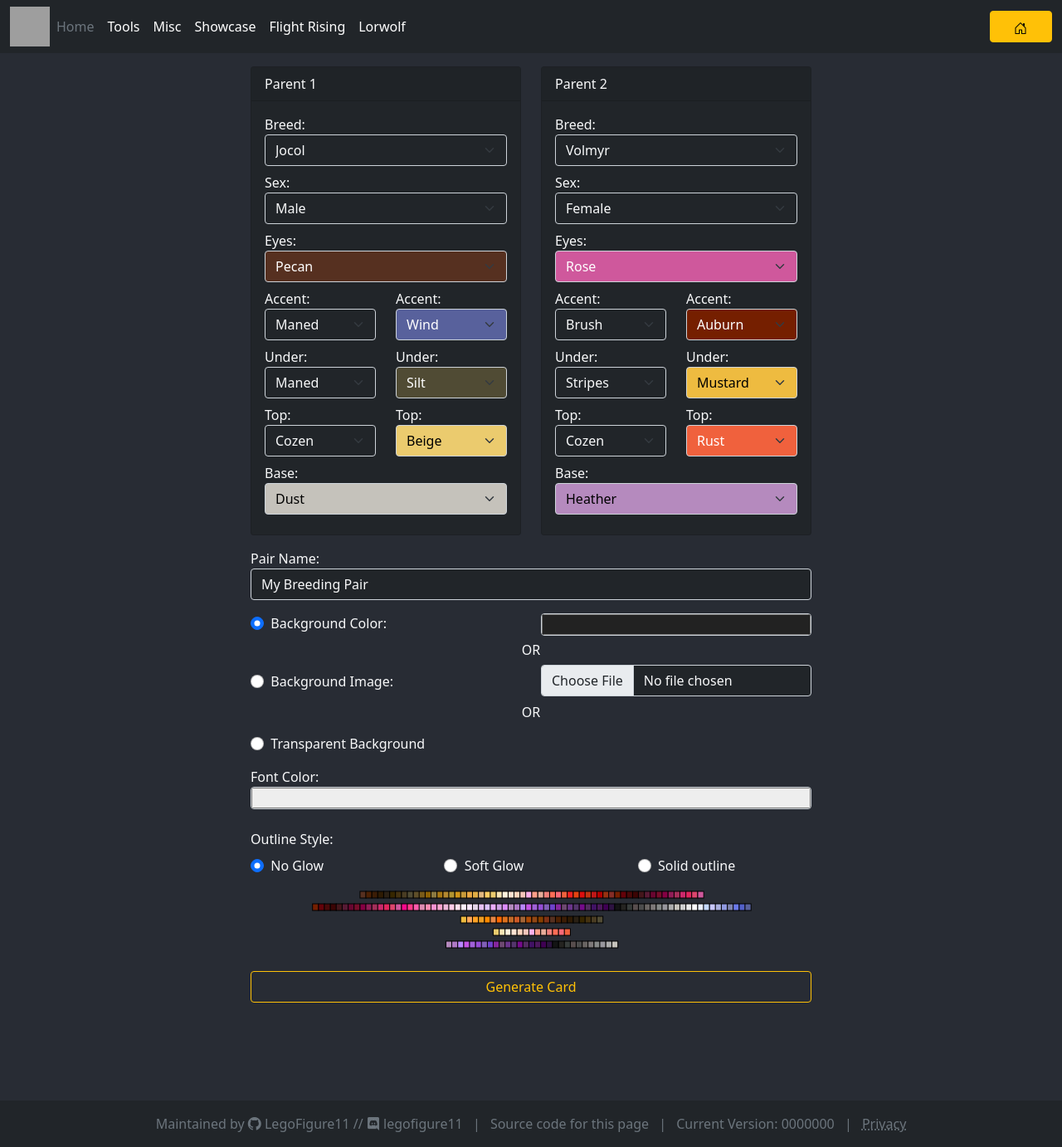
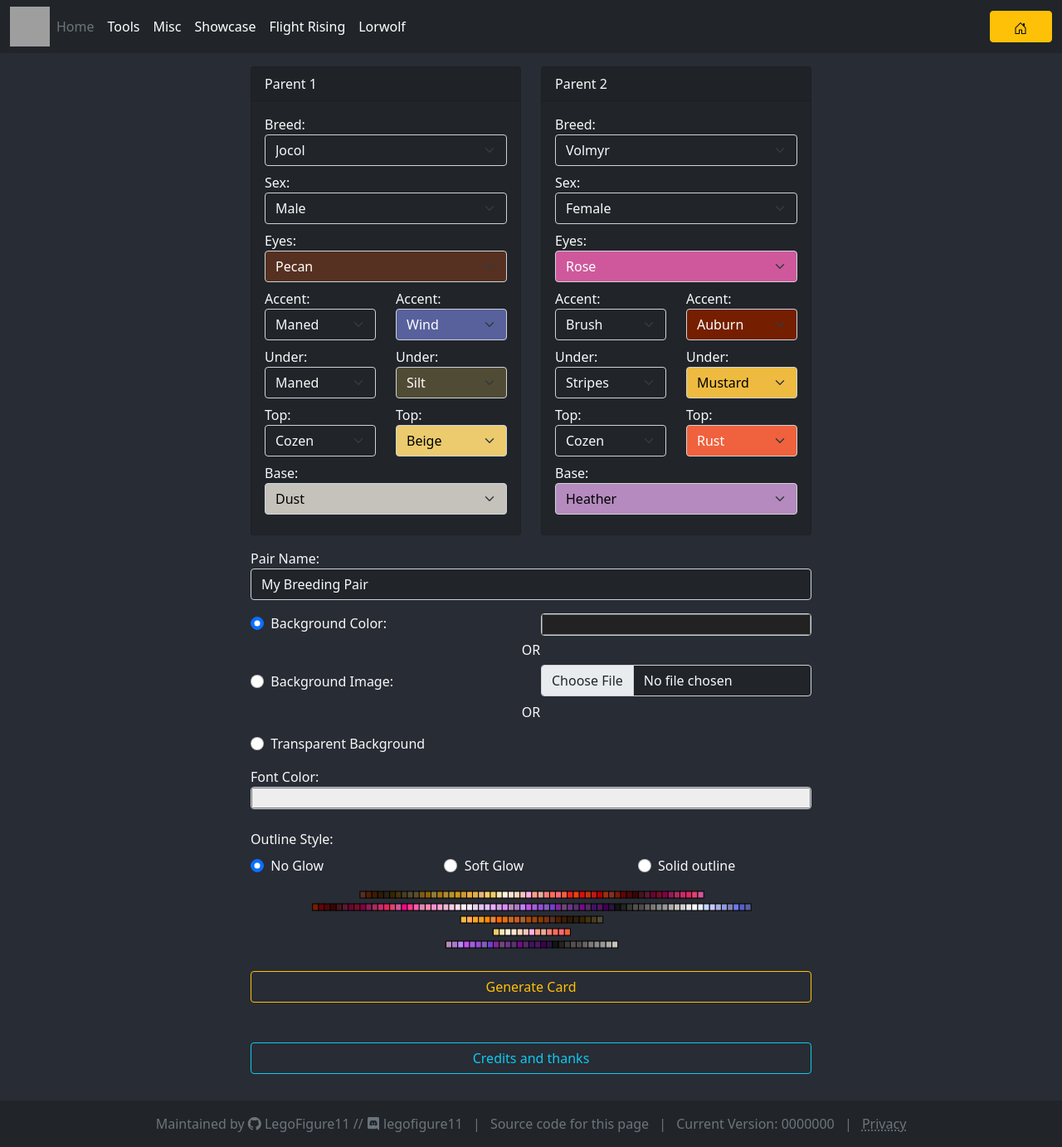
Before and after one commit to LegoFigure11/legofigure11.github.io, a Jekyll site: the page built from lw/breeding-card/index.html, in a window 1280 px wide and 1382 px high. Shown: the whole window at 83% size. Built offline with Jekyll 4.4.1, drawn with Linux system fonts in a browser that asks for light colours; comment, search, counter and statistics services are not loaded; grey boxes are pictures that could not be loaded.

Commit message:
LW BC credits

```diff
--- a/lw/breeding-card/index.html
+++ b/lw/breeding-card/index.html
@@ -254,6 +254,33 @@ layout: no-ads
     </small>
   </div>
 
+  <div>
+    <br />
+  </div>
+
+  <div class="mt-4 d-grid">
+    <a
+      class="btn btn-outline-info"
+      data-bs-toggle="collapse"
+      href="#credits"
+      role="button"
+      aria-expanded="false"
+      aria-controls="creditsCollapse"
+    >
+      Credits and thanks
+    </a>
+    <div class="collapse" id="credits">
+      <div class="card bg-dark card-body">
+        <span
+          >Wolf glow and outline layers by Fleeway#5634 /
+          <i class="bi bi-discord"></i> fleetgay, idea and inspiration from
+          Skye#305 / <i class="bi bi-discord"></i> gaylaxvee. Thank you both for
+          your help!</span
+        >
+      </div>
+    </div>
+  </div>
+
   <script>
     $(".colorDropdown").change(function () {
       if ($(this).attr("class")) {
```
